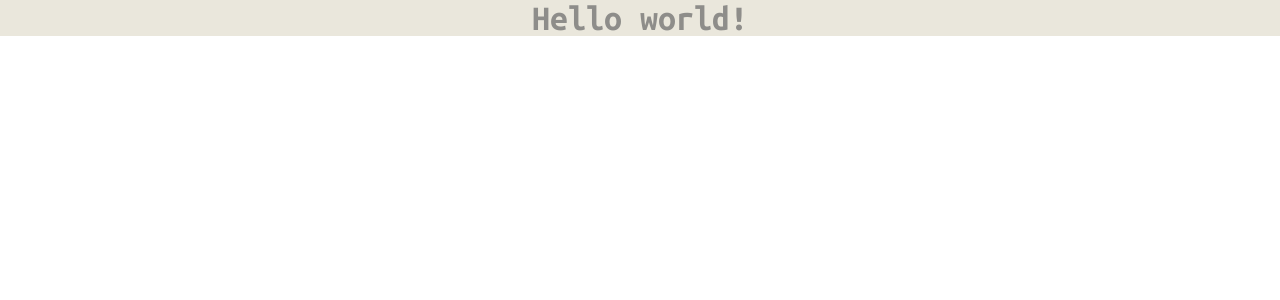
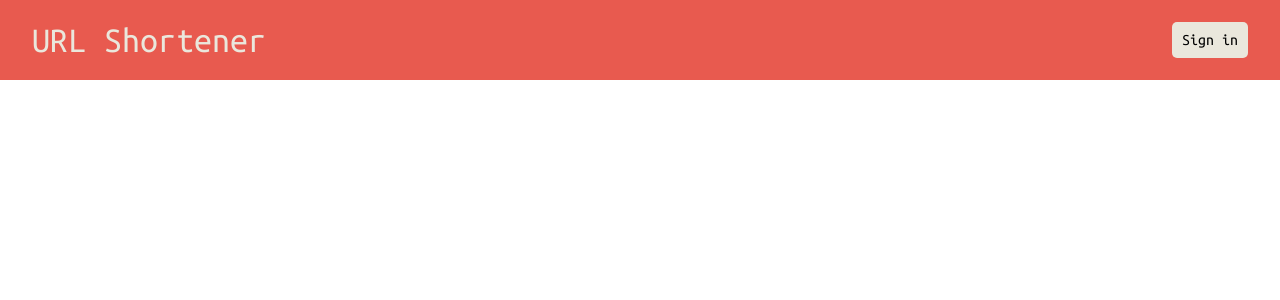
Before and after one commit to tsungtingdu/react-url-shortener, a React (Create React App) app: page / in a window 1280 px wide. Shown: the top 300 px of the page. Built offline with nearby package versions, Linux system fonts and the light colour scheme.

Commit message:
create Navbar

```diff
--- /dev/null
+++ b/src/components/Navbar.js
@@ -0,0 +1,17 @@
+import React from 'react';
+
+
+const Navbar = () => (
+  <div className="navbar">
+    <div className="navbar__container d-flex justify-content-between">
+      <div className="navbar__container__logo">
+        URL Shortener
+      </div>
+      <div className="navbar__container__buttom">
+        Sign in
+      </div>
+    </div>
+  </div>
+)
+
+export default Navbar
--- a/src/css/main.scss
+++ b/src/css/main.scss
@@ -33,16 +33,49 @@ body {
   font-family: 'Ubuntu Mono', monospace;
 }
 
-.container {
+// App.js
+.main {
   width: 100%;
   height: 100%;
   display: flex;
   justify-content: center;
   align-items: center;
   background-color: $light_brown;
+}
 
-  h1 {
-    font-size: 36px;
-    color: $main_grey;
+// Navbar
+
+.navbar {
+  width: 100%;
+  height: 80px;
+  background-color: $main_red;
+
+  &__container {
+    align-items: center;
+
+    &__logo {
+      font-size: 36px;
+      line-height: 80px;
+      height: 100%;
+      color: $light_brown;
+      margin: auto 0 auto 2rem;
+
+      @media screen and (max-width: 768px) {
+        font-size: 24px;
+      }
+    }
+
+    &__buttom {
+      height: 100%;
+      font-size: 16px;
+      background-color: $light_brown;
+      border-radius: 5px;
+      padding: 10px;
+      margin: auto 2rem auto 0;
+
+      @media screen and (max-width: 768px) {
+        font-size: 14px;
+      }
+    }
   }
 }
--- a/src/pages/App.js
+++ b/src/pages/App.js
@@ -1,10 +1,11 @@
 import React from 'react';
+import Navbar from '../components/Navbar'
 
 const App = () => {
   return (
-    <div className="container">
-      <h1>Hello world!</h1>
-    </div >
+    <div className="main">
+      <Navbar />
+    </div>
   )
 }
 
```
